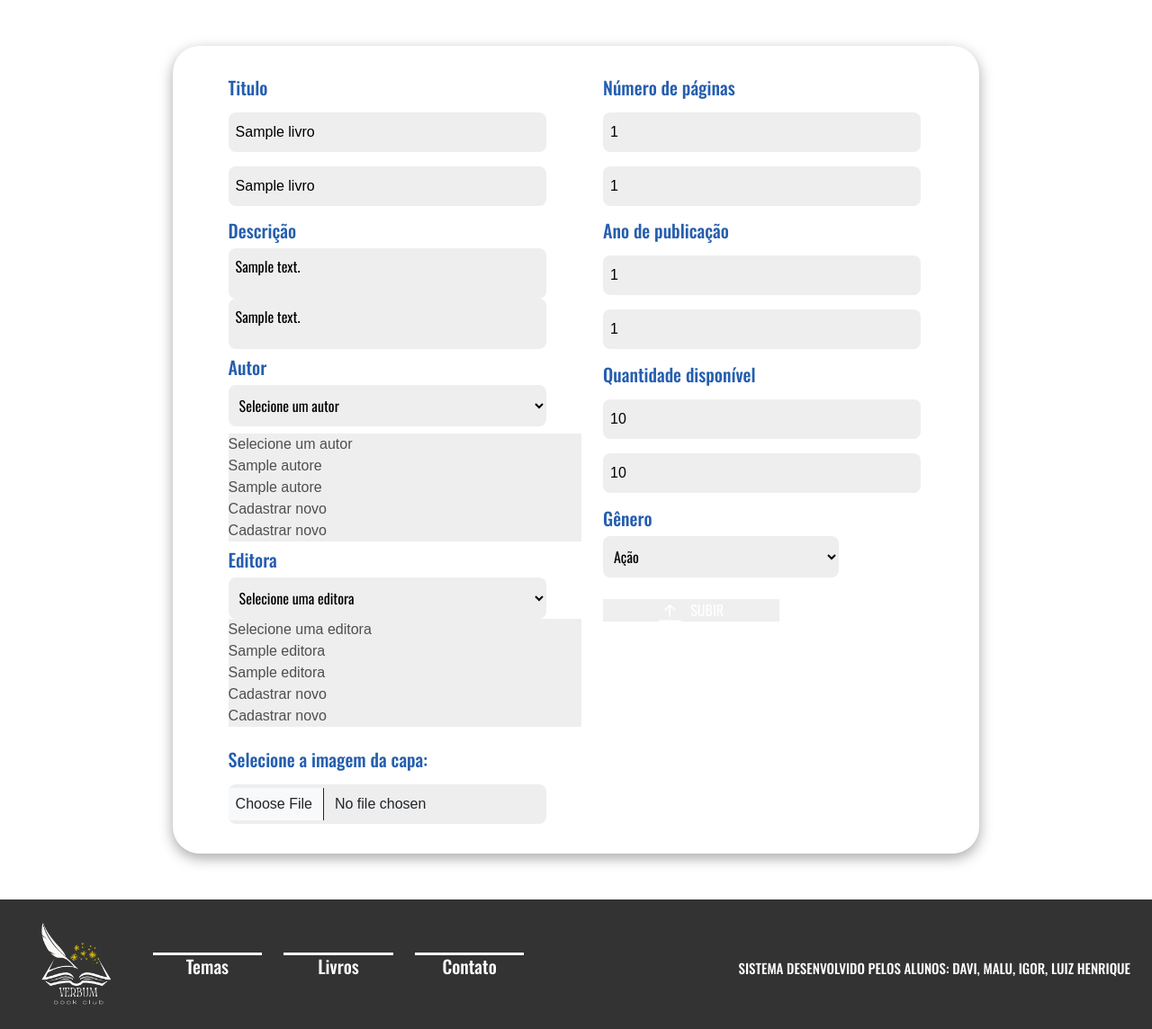
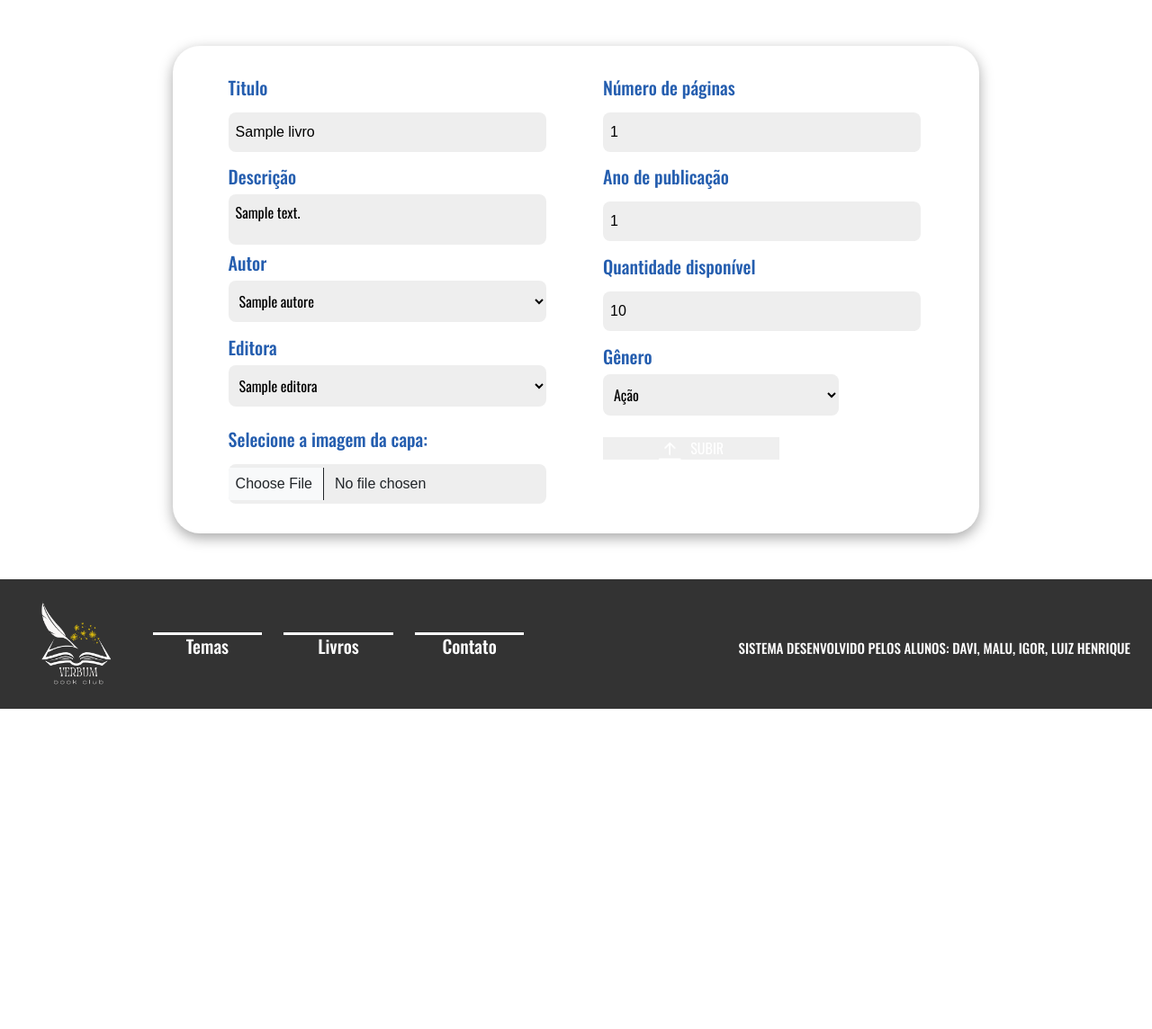
Before and after one commit to IgorVernequeDev/Verbum, a Flask app: page /editar/1 in a window 1280 px wide. Shown: the part 140-1284 px from the top of the page at 90% size. After the commit the page ends 928 px from the top, so only its background shows below. Run offline with Flask 3, Linux system fonts and the light colour scheme; tables that the repository leaves empty or names only in its code hold one stand-in row (values such as "Sample post").

Commit message:
:lipstick: Arrumação 2

```diff
--- a/static/style.css
+++ b/static/style.css
@@ -593,12 +593,11 @@ option {
 
 .curved{
   background-image: url("../static/Intersect.svg");
-  background-position: bottom;
+  background-position: top;
   background-repeat: no-repeat;
   background-size: cover;
   background-color: #fff;
   color: #fff;
-  text-align: center;
   min-height: 300px;
 }
 
--- a/templates/editarlivro.html
+++ b/templates/editarlivro.html
@@ -14,11 +14,8 @@
 
         <h2 class="titulos mb-2">Titulo</h2>
         <input type="text" id="titulo" name="titulo" placeholder="Insira o título..." value="{{ livro.titulo }}" />
-        <input type="text" id="titulo" name="titulo" placeholder="Insira o título..." value="{{ livro.titulo }}" />
 
         <h2 class="titulos mb-2">Descrição</h2>
-        <textarea id="descricao" name="descricao" class="text-start ps-2 pt-2"
-          placeholder="Insira um resumo do livro...">{{ livro.descricao }}</textarea>
         <textarea id="descricao" name="descricao" class="text-start ps-2 pt-2"
           placeholder="Insira um resumo do livro...">{{ livro.descricao }}</textarea>
 
@@ -26,19 +23,12 @@
         <select class="mb-2" name="autor" id="autor" required>
           {% if not autores %}
             <option value="" disabled selected>Não há autores cadastrados!</option>
-          {% else %}
-          <option value="" disabled selected>Selecione um autor</option>
-        <select class="mb-2" name="autor" id="autor" required>
-          {% if not autores %}
-          <option value="" disabled selected>Não há autores cadastrados!</option>
+            <option value="novo">Cadastrar novo</option>
           {% else %}
             <option value="" disabled selected>Selecione um autor</option>
             {% for autor in autores %}
               <option value="{{ autor['idAutor'] }}" {% if autor['idAutor'] == livro['idAutor'] %}selected{% endif %}>{{ autor['nomeAutor'] }}</option>
-          <option value="{{ autor['idAutor'] }}" {% if autor['idAutor'] == livro['idAutor'] %}selected{% endif %}>{{ autor['nomeAutor'] }}</option>
             {% endfor %}
-          <option value="novo">Cadastrar novo</option>
-          {% endif %}
             <option value="novo">Cadastrar novo</option>
           {% endif %}
         </select>
@@ -53,19 +43,12 @@
         <select name="editora" id="editora" required>
           {% if not editoras %}
             <option value="" disabled selected>Não há editoras cadastradas!</option>
-          {% else %}
-          <option value="" disabled selected>Selecione uma editora</option>
-        <select name="editora" id="editora" required>
-          {% if not editoras %}
-          <option value="" disabled selected>Não há editoras cadastradas!</option>
+            <option value="novo">Cadastrar novo</option>
           {% else %}
             <option value="" disabled selected>Selecione uma editora</option>
             {% for editora in editoras %}
               <option value="{{ editora['idEditora'] }}" {% if editora['idEditora'] == livro['idEditora'] %}selected{% endif %}>{{ editora['nomeEditora'] }}</option>
-          <option value="{{ editora['idEditora'] }}" {% if editora['idEditora'] == livro['idEditora'] %}selected{% endif %}>{{ editora['nomeEditora'] }}</option>
             {% endfor %}
-          <option value="novo">Cadastrar novo</option>
-          {% endif %}
             <option value="novo">Cadastrar novo</option>
           {% endif %}
         </select>
@@ -91,18 +74,13 @@
         <h2 class="titulos mb-2">Número de páginas</h2>
         <input type="number" id="numero_paginas" name="numero_paginas" placeholder="Insira o número de páginas..."
           value="{{ livro.numero_paginas }}" />
-        <input type="number" id="numero_paginas" name="numero_paginas" placeholder="Insira o número de páginas..."
-          value="{{ livro.numero_paginas }}" />
+
 
         <h2 class="titulos mb-2">Ano de publicação</h2>
         <input type="number" id="anoPublicacao" name="anoPublicacao" placeholder="Insira o ano de publicação"
           value="{{ livro.anoPublicacao }}" />
-        <input type="number" id="anoPublicacao" name="anoPublicacao" placeholder="Insira o ano de publicação"
-          value="{{ livro.anoPublicacao }}" />
 
         <h2 class="titulos mb-2">Quantidade disponível</h2>
-        <input type="number" id="quantidade" name="quantidade" placeholder="Insira a quantidade disponível"
-          value="{{ livro.quantidade }}" />
         <input type="number" id="quantidade" name="quantidade" placeholder="Insira a quantidade disponível"
           value="{{ livro.quantidade }}" />
 
```
Also changed, not shown: templates/livros.html (+2 -6 lines), static/Intersect.svg, static/img/bookplaceholder.png, static/img/livros/1349f20c77f94faf903128475b03761c234.png (added), static/img/livros/277cf385d3be43b4b8b4f51344a7fc61456.png (added), static/img/livros/4b4fa52df815406b9904a85aec9aaad6Ddd.png (added), static/img/livros/6f57cb1c53ab4bb6926f2a04c1620e98Joao Pedro.png (added), static/img/livros/74b9daf341314bb78bd236acebc8f8eaDdd.png (added), static/img/livros/83188ecb9fe044dea6be3a88736eb73eNeymar.png (added), static/img/livros/b93153b28d7f4436b61e7c79af9c4103123.png (added), static/img/livros/fed2e02556b14ec083932ae3468b575c345.png (added). Lines whose indentation alone changed are shown as unchanged.
